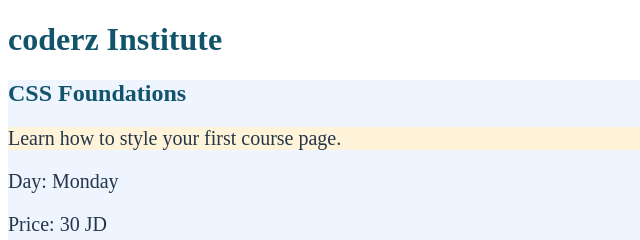
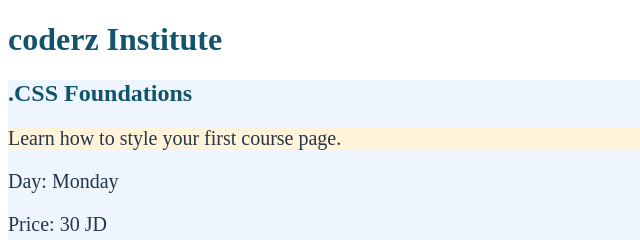
Before and after one commit to daash1234-arch/coderz-institute, a plain HTML site: page session6/assiment3/index.html in a window 1280 px wide. Shown: the top 240 px of the page, 0-640 px from the left. Drawn offline with Linux system fonts and the light colour scheme.

Commit message:
use before to add "."

```diff
--- a/session6/assiment3/style.css
+++ b/session6/assiment3/style.css
@@ -19,8 +19,13 @@ h1, h2 {
 .course-card {
         font-size: 20px;
         }
+
 .course-card h2 {
         font-size: 1.5rem;
+        }
+
+.course-card h2::before {
+        content: " ." ;
         }
 .course-card >p {
             background: #fff4d9;
```
Also changed, not shown: session6/assiment3/answer.txt.
